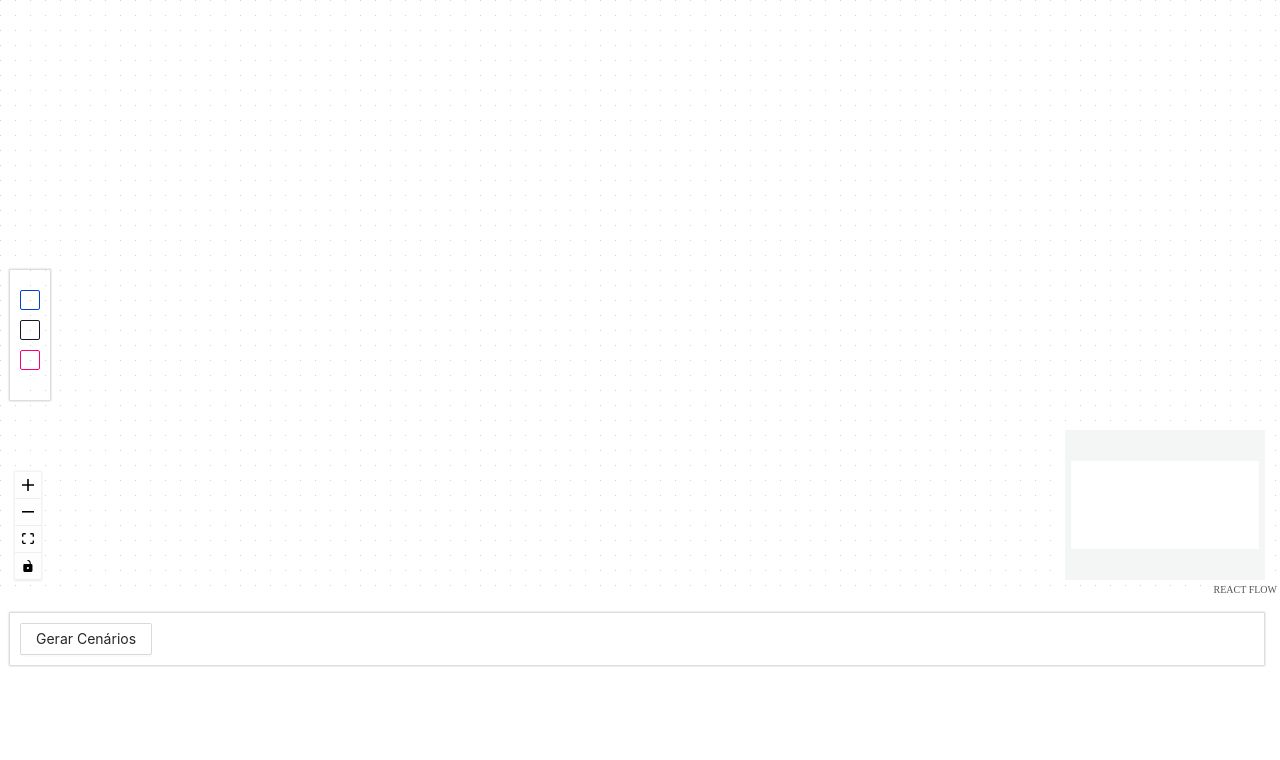
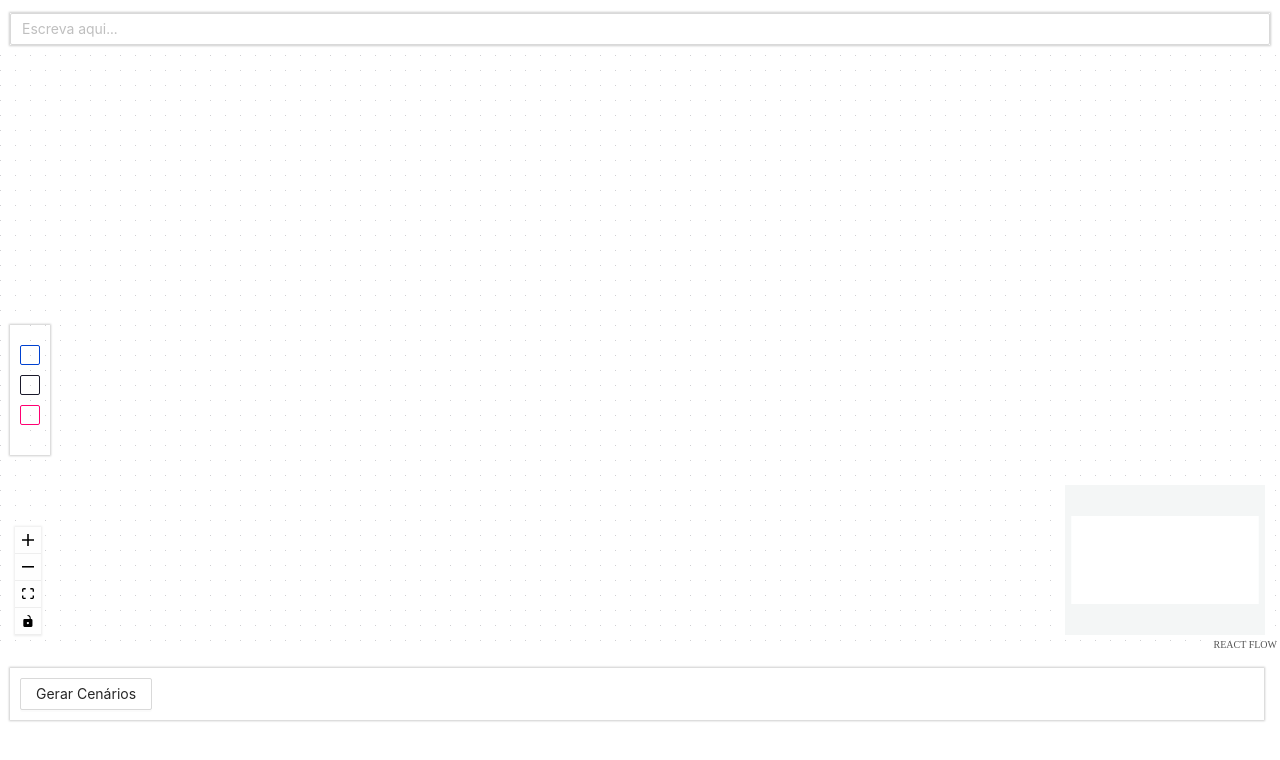
Before and after one commit to Glaicon/react-flow, a React (Create React App) app: page / in a window 1280 px wide. Shown: the top 760 px of the page. Built offline with nearby package versions, Linux system fonts and the light colour scheme.

Commit message:
Added textArea and adjust scenarios

```diff
--- a/src/App.js
+++ b/src/App.js
@@ -15,9 +15,7 @@ import 'antd/dist/antd.css';
 function App() {
   return (
     <>
-      {/* <ReactFlow /> */}
       <ReactFlow/>
-      {/* <Provider/> */}
       </>
   );
 }
--- a/src/components/React-flow2.jsx
+++ b/src/components/React-flow2.jsx
@@ -195,11 +195,7 @@ const DnDFlow = () => {
         var scenarioLast = scenarioInitial;
         do {
           var connectionSelected = getConnectionSelected(scenarioLast);
-          console.log('connectionSelected');
-          console.log(connectionSelected);
           var elementSelected = getElementSelected(connectionSelected);
-          console.log('elementSelected');
-          console.log(elementSelected);
           if (connectionSelected.label) {
             scenarioLast = {
               key: `${scenario.key}-${connectionSelected.source}-${connectionSelected.target
@@ -212,12 +208,11 @@ const DnDFlow = () => {
             };
             scenario.scenarios.push(scenarioLast);
             scenarioLast = {
-              key: `${scenario.key}-${connectionSelected.source}-${
-                connectionSelected.target
+              key: `${scenario.key}-${connectionSelected.source}-${connectionSelected.target
                 }-${countConn + 1}`,
               source: connectionSelected.source,
               target: connectionSelected.target,
-              value: connectionSelected.label,
+              value: elementSelected.data.label,
               sequence: parseInt(connectionSelected.source),
             };
             scenario.scenarios.push(scenarioLast);
@@ -247,7 +242,8 @@ const DnDFlow = () => {
     allDictionaries.forEach((element) => {
       listValues.push(
         <div id={'scenario-' + element.key}>
-          <h2>{element.description}</h2>
+          <h2 style={{ marginLeft: 5 }}>{element.description}</h2>
+          <ul>
             {element.scenarios.map((sce, index) => {
               var nextIndex = index + 1;
               const nextElement = element.scenarios[nextIndex];
@@ -255,11 +251,12 @@ const DnDFlow = () => {
               if (sce.isConnection === undefined) {
                 return (
                   <p id={sce.key} style={{ marginLeft: '1%' }}>
-                  {nextElement && nextElement.isConnection ? `${sce.value} (${nextElement.value})` : sce.value}
+                    <li>{nextElement && nextElement.isConnection ? `${sce.value} (${nextElement.value})` : sce.value}</li>
                   </p>
                 );
               }
             })}
+          </ul>
         </div>
       );
     });
@@ -295,7 +292,12 @@ const DnDFlow = () => {
   };
 
   return (
+    <>
+
       <div className="wrapper">
+        <div className="paineltxa">
+          <TextArea rows={5} autoSize placeholder="Escreva aqui..." />
+        </div>
         <div className="dndflow">
           <ReactFlowProvider>
             <div className="reactflow-wrapper" ref={reactFlowWrapper}>
@@ -420,6 +422,7 @@ const DnDFlow = () => {
           </div>
         </div>
       </div>
+    </>
   );
 };
 
--- a/src/components/index.css
+++ b/src/components/index.css
@@ -426,8 +426,8 @@
 .scenarios__controls {
   /* bottom: 10px; */
   margin-top: 1%;
-  margin-bottom: 50%;
-  position: absolute;
+  margin-bottom: 1%;
+  position: relative;
   width: 98%;
   left: 10px;
   right: 10px;
@@ -451,3 +451,12 @@
 .react-flow__edge-path {
   fill: none;
 }
+
+.paineltxa {
+  margin-top: 1%;
+  margin-bottom: 10px;
+  margin-right: 10px;
+  margin-left: 10px;
+  position: relative;
+  box-shadow: 0 0 2px 1px rgb(0 0 0 / 20%);
+}
```
Lines whose indentation alone changed are shown as unchanged.
